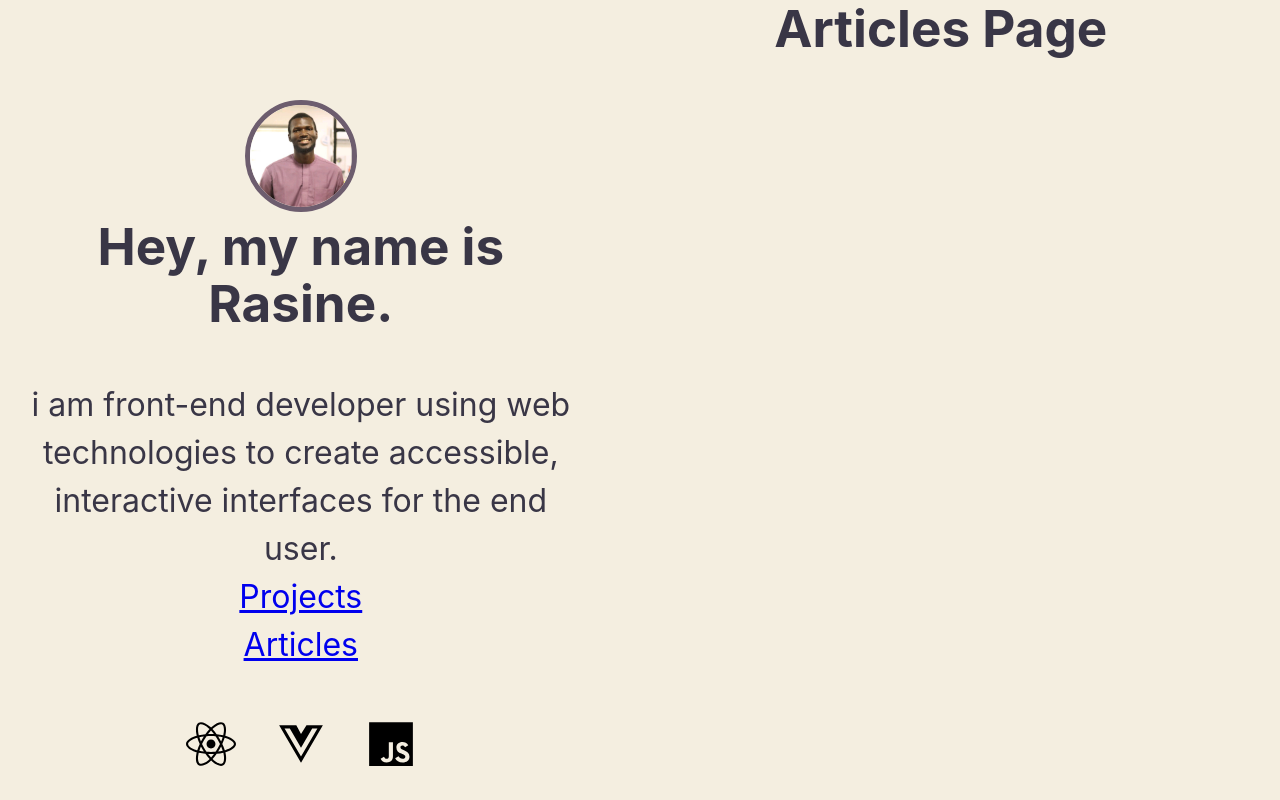
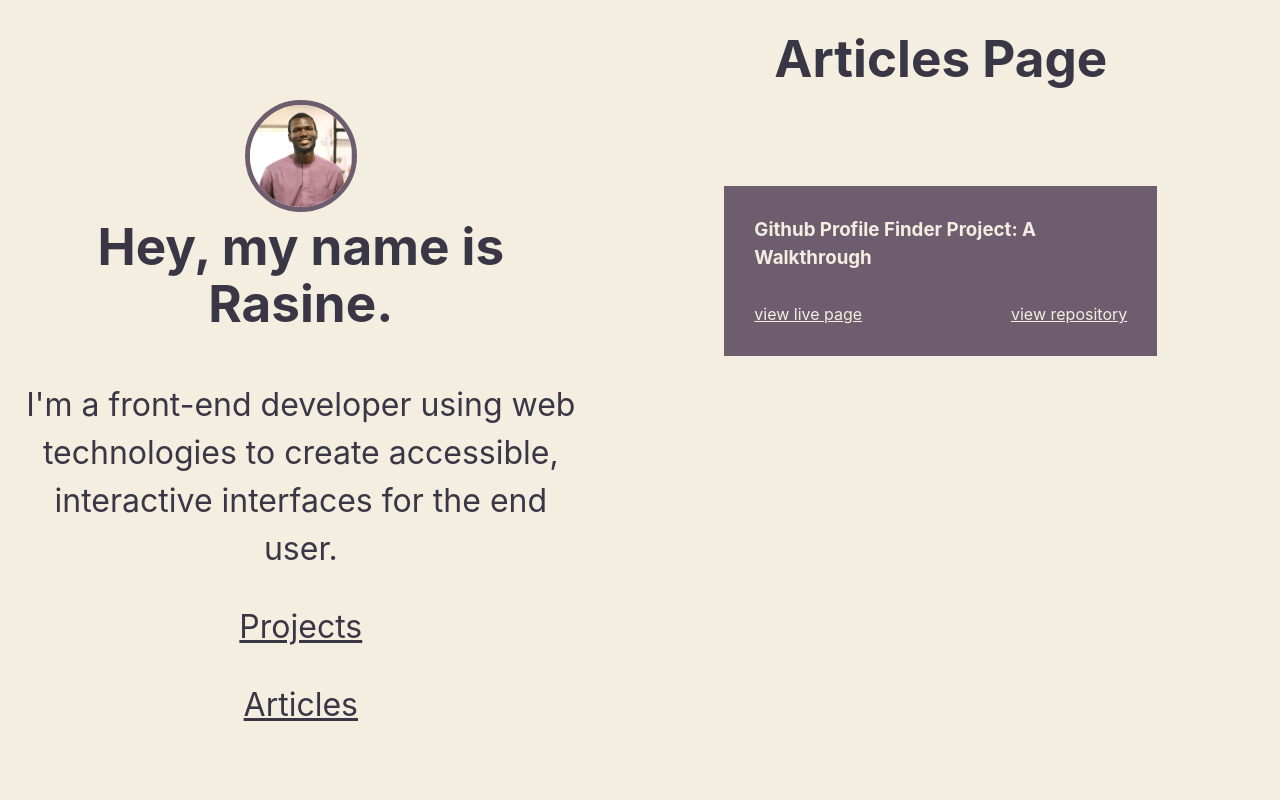
Before and after one commit to eyesaidyo/rasine-portfolio, a React (Vite) app: page /articles in a window 1280 px wide. Built offline with nearby package versions, Linux system fonts and the light colour scheme.

Commit message:
feature: added links to Projects, created Articles page

```diff
--- a/src/components/Articles/Articles.jsx
+++ b/src/components/Articles/Articles.jsx
@@ -1,9 +1,15 @@
+import ProjectItem from "../ProjectItem/ProjectItem"
+import { ProjectsWrapper } from "../Projects/ProjectsStyles"
+
+
 const Articles = () => {
   return (
-    <div>
+    <ProjectsWrapper>
       <h1>Articles Page</h1>
-
-    </div>
+      <ProjectItem live={'https://dev.to/eyesaidyo/github-profile-finder-project-a-walkthrough-51f4'} title='Github Profile Finder Project: A Walkthrough'
+        repo={'https://github.com/eyesaidyo/my-repos-2'}
+      />
+    </ProjectsWrapper>
   )
 }
 export default Articles
--- a/src/components/IntroNav/IntroNav.jsx
+++ b/src/components/IntroNav/IntroNav.jsx
@@ -17,12 +17,12 @@ const IntroNav = () => {
             Hey, my name is Rasine.
           </h1>
 
-          <p>i am front-end developer using web technologies to create accessible, interactive interfaces for the end user. </p>
+          <p>I'm a front-end developer using web technologies to create accessible, interactive interfaces for the end user. </p>
         </div>
         <div>
 
-          <p><Link to='/'>Projects</Link></p>
-          <p><Link to='/articles'>Articles</Link></p>
+          <p><Link className="my-link" to='/'>Projects</Link></p>
+          <p><Link className="my-link" to='/articles'>Articles</Link></p>
           <ReactIcon className='icon' />
           <VueIcon className='icon' />
           <JsIcon className='icon' />
--- a/src/components/IntroNav/IntroNavStyles.jsx
+++ b/src/components/IntroNav/IntroNavStyles.jsx
@@ -1,5 +1,5 @@
 import styled from "styled-components";
-
+import { Link } from 'react-router-dom'
 export const IntroWrapper = styled.div`
 /* position: fixed; */
 /* margin-top: 100px; */
@@ -12,11 +12,15 @@ overflow-y: hidden;
 }
 & p{
   font-size: 2rem;
+  margin-bottom: 30px;
 }
 & .icon{
   width: 50px;
   height: 50px;
   margin: 50px 20px;
+}
+& .my-link{
+  color: inherit;
 }
 `
 export const AviWrap = styled.img`
--- a/src/components/ProjectItem/ProjectItem.jsx
+++ b/src/components/ProjectItem/ProjectItem.jsx
@@ -1,10 +1,14 @@
 import { ProjectItemWrap } from "./ProjectItemStyles"
 
-const ProjectItem = ({ title, summary }) => {
+const ProjectItem = ({ title, summary, repo, live }) => {
   return (
     <ProjectItemWrap>
       <h3>{title}</h3>
       <p>{summary}</p>
+      <div className="project-item-links">
+        <span className="link1"><a href={live}>view live page</a></span>
+        <span className="link2"><a href={repo}>view repository</a></span>
+      </div>
     </ProjectItemWrap>
   )
 }
--- a/src/components/ProjectItem/ProjectItemStyles.jsx
+++ b/src/components/ProjectItem/ProjectItemStyles.jsx
@@ -9,6 +9,14 @@ export const ProjectItemWrap = styled.div`
     color: #F4EEE0;
     text-align: left;
   }
+  & .project-item-links{
+    display: flex;
+    margin-top: 30px;
+    justify-content: space-between;
+    & a{
+      color: #F4EEE0;
+    }
+  }
   :hover{
     background-color: #4F4557;
   }
--- a/src/components/Projects/Projects.jsx
+++ b/src/components/Projects/Projects.jsx
@@ -5,11 +5,18 @@ const Projects = () => {
   return (
     <ProjectsWrapper>
       <h1>Projects</h1>
-      <ProjectItem title={'github checker'} summary='a project fetching all my github repos and displaying them.' />
-      <ProjectItem title={'meta-bnb'} summary='landing page for a metaverse real-estate directory' />
+      <ProjectItem title={'github checker react'} summary='a project fetching all my github repos and displaying them.' repo={'https://github.com/eyesaidyo/my-repos-2'} live='https://eyesaidyo.netlify.app/' />
+      <ProjectItem title={'meta-bnb'} summary='landing page for a metaverse real-estate directory'
+        repo='https://github.com/eyesaidyo/metabnb' live='https://rajon-stage3.netlify.app/'
+      />
 
-      <ProjectItem title={'github checker vue'} summary='a project fetching all my github repos done in vue js' />
-      <ProjectItem title={'to-do vue'} summary='basic to-do list app in vue' />
+      <ProjectItem title={'github checker vue'} summary='a project fetching all my github repos done in vue js' repo='https://github.com/eyesaidyo/alt-school-exam-vue' live='https://rasine-vue.netlify.app/' />
+      <ProjectItem title={'to-do vue'}
+        summary='basic to-do list app in vue'
+        repo='https://github.com/eyesaidyo/todo-vue'
+        live='https://rasine-todo-vue.netlify.app/'
+
+      />
 
     </ProjectsWrapper >
   )
```
